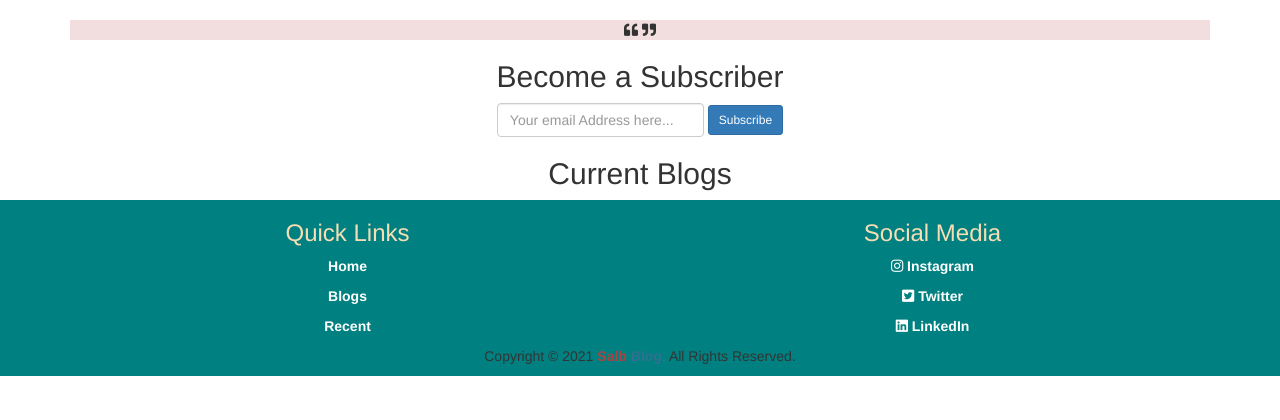
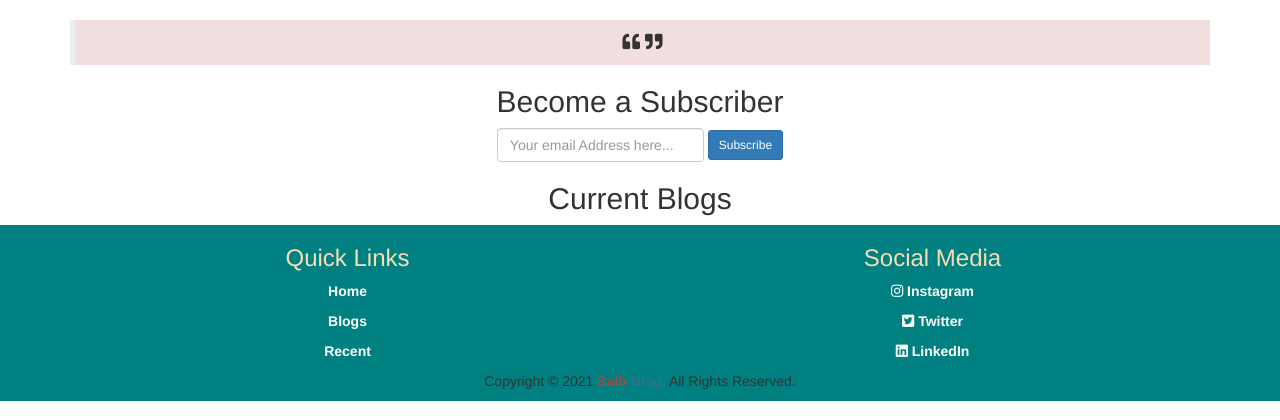
Before and after one commit to clarametto/Salb-Blog, a Flask app: page / in a window 1280 px wide. Shown: the part 52-472 px from the top of the page. Run offline with Flask 2, Linux system fonts and the light colour scheme; data that the repository does not hold is empty; some libraries are stand-ins or nearby versions.

Commit message:
update quote

```diff
--- a/app/templates/edit_blog.html
+++ b/app/templates/edit_blog.html
@@ -20,4 +20,7 @@
     <div class="col-sm-2"></div>
   </div>
 </div>
+
+{% include 'footer.html' %}
+
 {% endblock %}
--- a/app/templates/fourOwfour.html
+++ b/app/templates/fourOwfour.html
@@ -0,0 +1,6 @@
+{% extends 'base.html'%}
+{% block content %}
+  <div class="container">
+    <h1>WHOOOPS we can't find that page </h1>
+  </div>
+{% endblock %}
--- a/app/templates/index.html
+++ b/app/templates/index.html
@@ -14,12 +14,14 @@
 <div class="container">
   <div>
     <!-- Random Quotes -->
-    <div class="bg-danger rounded px-5 py-4">
-      <div class="text-center px-5 py-4">
-        <span class="px-5"><i class="fas fa-quote-left"></i> <em class="quote">{{quote.quote}}</em> <i class="fas fa-quote-right"></i></span>
-        <h6>{{quote.author}}</h6>
-      </div>
-    </div>
+    <figure class="text-center bg-danger rounded">
+      <blockquote class="blockquote">
+        <span><i class="fas fa-quote-left"></i> <em class="quote">{{quote.quote}}</em> <i class="fas fa-quote-right"></i></span>
+      </blockquote>
+      <figcaption class="blockquote-footer">
+        <cite title="Source Title"><h6>{{quote.author}}</h6></cite>
+      </figcaption>
+    </figure>
 
     <div class="text-center">
       <form id="subscribeForm" class="form-inline ml-2" action="{{url_for('main.subscribe')}}" method="POST">
--- a/app/templates/post.html
+++ b/app/templates/post.html
@@ -25,4 +25,6 @@
         </div>
     </div>
 
+    {% include 'footer.html' %}
+
 {% endblock%}
```
Also changed, not shown: app/templates/blog_page.html (+11 -8 lines).
